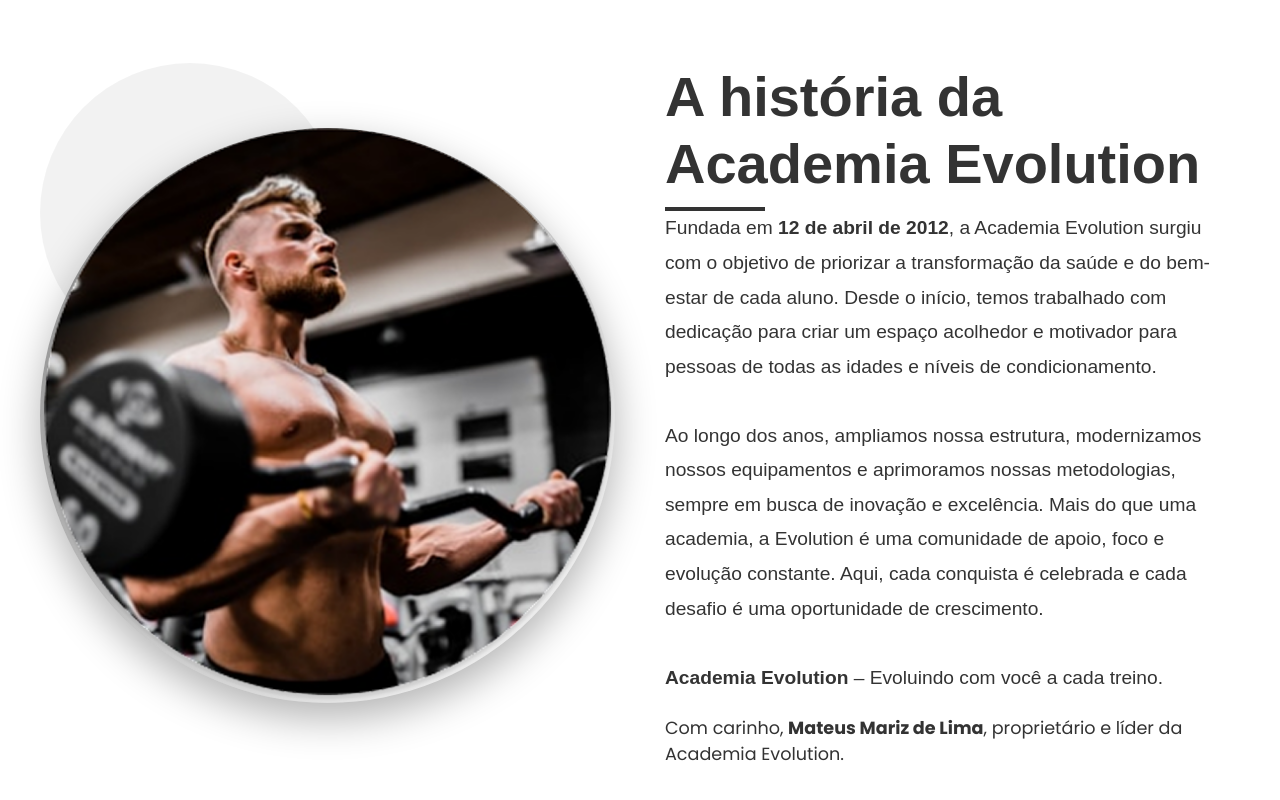
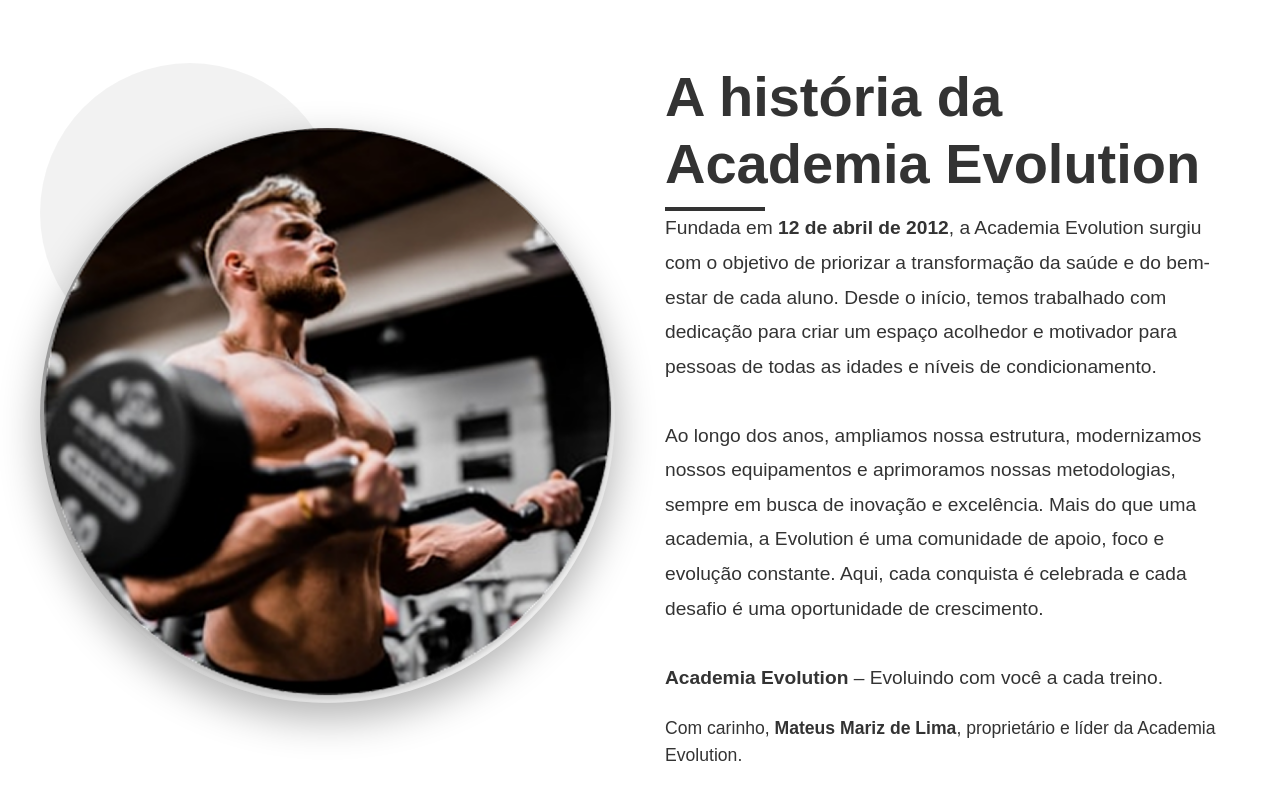
Before and after one commit to mateusborges20/evollution, a plain HTML site: page index.html in a window 1280 px wide. Shown: the part 908-1708 px from the top of the page. Drawn offline with Linux system fonts and the light colour scheme.

Commit message:
alterção no texto ,segunda alteração para Arial

```diff
--- a/css/style.css
+++ b/css/style.css
@@ -474,10 +474,11 @@ img {
 
 /* Assinatura estilizada */
 .assinatura-historia {
-  font-family: "Poppins", serif; /* Fonte serif diferente para a assinatura */
+  font-family: "Arial", serif; /* Fonte serif diferente para a assinatura */
   font-style: normal;
   font-size: 1.1rem; /* Tamanho da fonte da assinatura */
   margin-top: 20px; /* Espaçamento acima da assinatura */
+  line-height: 1.5;
 }
 
 /* Elementos decorativos flutuantes */
```
